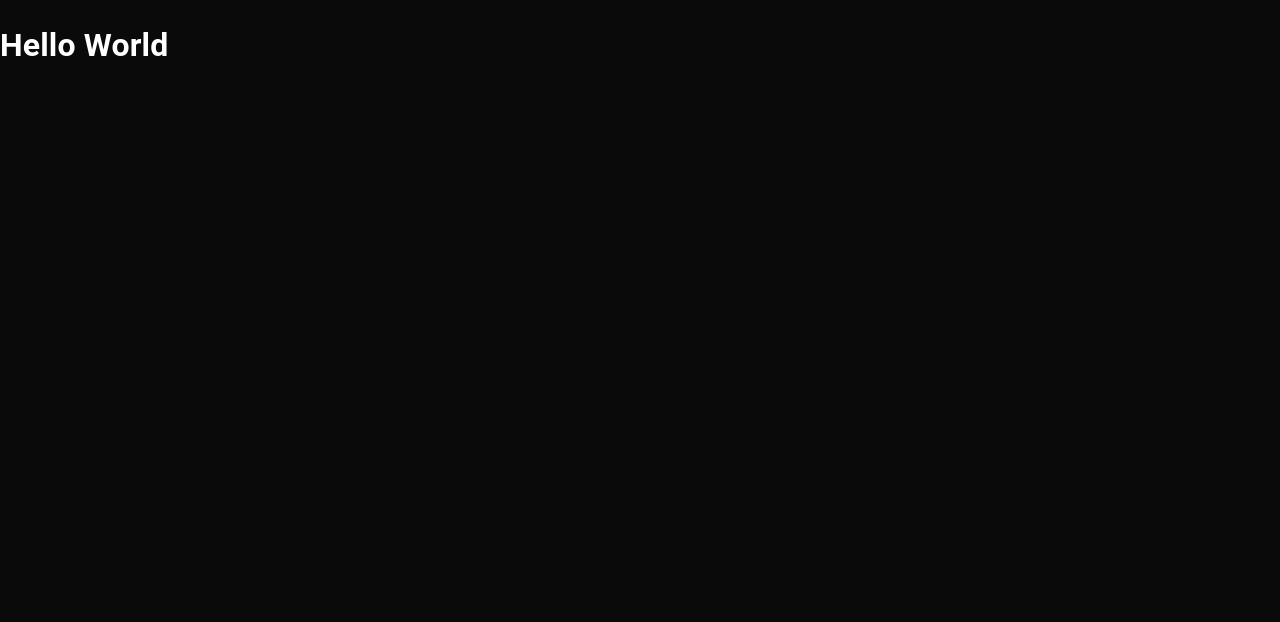
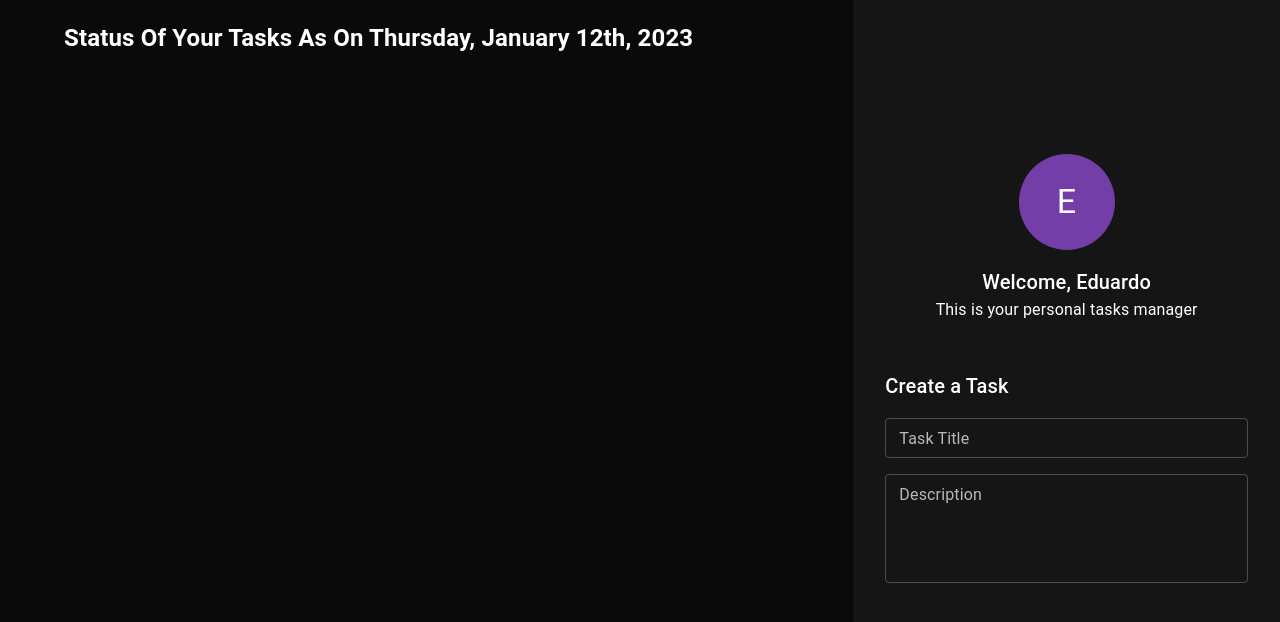
Before and after one commit to ebdonato/ts-course-frontend, a React (Vite) app: page / in a window 1280 px wide. Shown: the top 622 px of the page. Built offline with nearby package versions, Linux system fonts and the light colour scheme.

Commit message:
add several components

```diff
--- a/package.json
+++ b/package.json
@@ -14,6 +14,8 @@
         "@emotion/react": "^11.10.5",
         "@emotion/styled": "^11.10.5",
         "@mui/material": "^5.11.4",
+        "date-fns": "^2.29.3",
+        "prop-types": "^15.8.1",
         "react": "^18.2.0",
         "react-dom": "^18.2.0"
     },
--- a/src/App.tsx
+++ b/src/App.tsx
@@ -1,7 +1,8 @@
 import { FC, ReactElement } from "react"
+import { Dashboard } from "./pages/dashboard/Dashboard"
 
 const App: FC = (): ReactElement => {
-    return <h1>Hello World</h1>
+    return <Dashboard />
 }
 
 export default App
--- /dev/null
+++ b/src/components/createTaskForm/CreateTaskForm.tsx
@@ -0,0 +1,59 @@
+import { FC, ReactElement } from "react"
+import { Box, Stack, Typography } from "@mui/material"
+
+import { TaskTitleField } from "./TaskTitleField"
+import { TaskDescriptionField } from "./TaskDescriptionField"
+
+export const CreateTaskForm: FC = (): ReactElement => {
+    return (
+        <Box display="flex" flexDirection="column" alignItems="flex-start" width="100%" px={4} my={6}>
+            <Typography mb={2} component="h2" variant="h6">
+                Create a Task
+            </Typography>
+
+            <Stack sx={{ width: "100%" }} spacing={2}>
+                <TaskTitleField />
+                <TaskDescriptionField />
+                {/* <TaskDateField /> */}
+
+                <Stack sx={{ width: "100%" }} direction="row" spacing={2}>
+                    {/* <TaskSelectField
+                        label="Status"
+                        name="status"
+                        items={[
+                            {
+                                value: Status.todo,
+                                label: Status.todo.toUpperCase(),
+                            },
+                            {
+                                value: Status.inProgress,
+                                label: Status.inProgress.toUpperCase(),
+                            },
+                        ]}
+                    />
+                    <TaskSelectField
+                        label="Priority"
+                        name="priority"
+                        items={[
+                            {
+                                value: Priority.low,
+                                label: Priority.low,
+                            },
+                            {
+                                value: Priority.normal,
+                                label: Priority.normal,
+                            },
+                            {
+                                value: Priority.high,
+                                label: Priority.high,
+                            },
+                        ]}
+                    /> */}
+                </Stack>
+            </Stack>
+
+            {/*Task Status*/}
+            {/*Task Priority*/}
+        </Box>
+    )
+}
--- /dev/null
+++ b/src/components/createTaskForm/TaskDescriptionField.tsx
@@ -0,0 +1,32 @@
+import { FC, ReactElement } from "react"
+
+import PropTypes from "prop-types"
+import { TextField } from "@mui/material"
+
+import { ITextField } from "./interfaces/ITextField"
+
+export const TaskDescriptionField: FC<ITextField> = (props): ReactElement => {
+    //  Destructure props
+    const { onChange = (e) => console.log(e), disabled = false } = props
+
+    return (
+        <TextField
+            id="description"
+            name="description"
+            label="Description"
+            placeholder="Description"
+            variant="outlined"
+            size="small"
+            multiline
+            rows={4}
+            fullWidth
+            onChange={onChange}
+            disabled={disabled}
+        />
+    )
+}
+
+TaskDescriptionField.propTypes = {
+    onChange: PropTypes.func,
+    disabled: PropTypes.bool,
+}
--- /dev/null
+++ b/src/components/createTaskForm/TaskTitleField.tsx
@@ -0,0 +1,29 @@
+import { FC, ReactElement } from "react"
+
+import PropTypes from "prop-types"
+import { TextField } from "@mui/material"
+
+import { ITextField } from "./interfaces/ITextField"
+
+export const TaskTitleField: FC<ITextField> = (props): ReactElement => {
+    const { onChange = (e) => console.log(e), disabled = false } = props
+
+    return (
+        <TextField
+            id="title"
+            label="Task Title"
+            placeholder="Task Title"
+            variant="outlined"
+            size="small"
+            name="title"
+            fullWidth
+            disabled={disabled}
+            onChange={onChange}
+        />
+    )
+}
+
+TaskTitleField.propTypes = {
+    onChange: PropTypes.func,
+    disabled: PropTypes.bool,
+}
--- /dev/null
+++ b/src/components/createTaskForm/interfaces/IDisabled.ts
@@ -0,0 +1,3 @@
+export interface IDisabled {
+    disabled?: boolean
+}
--- /dev/null
+++ b/src/components/createTaskForm/interfaces/ITextField.ts
@@ -0,0 +1,7 @@
+import React from "react"
+
+import { IDisabled } from "./IDisabled"
+
+export interface ITextField extends IDisabled {
+    onChange?: (e: React.ChangeEvent<HTMLInputElement | HTMLTextAreaElement>) => void
+}
--- /dev/null
+++ b/src/components/profile/Profile.tsx
@@ -0,0 +1,39 @@
+import { FC, ReactElement } from "react"
+import { Avatar, Box, Typography } from "@mui/material"
+
+import PropTypes from "prop-types"
+
+interface IProfile {
+    name: string
+}
+
+export const Profile: FC<IProfile> = (props): ReactElement => {
+    //  Destructure props
+    const { name = "Fulano" } = props
+    return (
+        <Box display="flex" flexDirection="column" justifyContent="center" alignItems="center">
+            <Avatar
+                sx={{
+                    width: "96px",
+                    height: "96px",
+                    backgroundColor: "primary.main",
+                    marginBottom: "16px",
+                }}
+            >
+                <Typography variant="h4" color="text.primary">
+                    {`${name.substring(0, 1)}`}
+                </Typography>
+            </Avatar>
+            <Typography variant="h6" color="text.primary">
+                {`Welcome, ${name}`}
+            </Typography>
+            <Typography variant="body1" color="text.primary">
+                This is your personal tasks manager
+            </Typography>
+        </Box>
+    )
+}
+
+Profile.propTypes = {
+    name: PropTypes.string.isRequired,
+}
--- /dev/null
+++ b/src/components/sidebar/Sidebar.tsx
@@ -0,0 +1,29 @@
+import { FC, ReactElement } from "react"
+import { Grid } from "@mui/material"
+
+import { Profile } from "../profile/Profile"
+import { CreateTaskForm } from "../createTaskForm/CreateTaskForm"
+
+export const Sidebar: FC = (): ReactElement => {
+    return (
+        <Grid
+            item
+            md={4}
+            sx={{
+                height: "100vh",
+                position: "fixed",
+                right: 0,
+                top: 0,
+                width: "100%",
+                backgroundColor: "background.paper",
+                display: "flex",
+                justifyContent: "center",
+                flexDirection: "column",
+                alignItems: "center",
+            }}
+        >
+            <Profile name="Eduardo" />
+            <CreateTaskForm />
+        </Grid>
+    )
+}
--- /dev/null
+++ b/src/components/taskArea/TaskArea.tsx
@@ -0,0 +1,37 @@
+import { Box, Grid } from "@mui/material"
+import React, { FC, ReactElement } from "react"
+
+// import { Task } from "../task/task"
+// import { TaskCounter } from "../taskCounter/taskCounter"
+import { format } from "date-fns"
+
+export const TaskArea: FC = (): ReactElement => {
+    return (
+        <Grid item md={8} px={4}>
+            <Box mb={8} px={4}>
+                <h2>Status Of Your Tasks As On {format(new Date(), "PPPP")}</h2>
+            </Box>
+            <Grid container display="flex" justifyContent="center">
+                <Grid
+                    item
+                    display="flex"
+                    flexDirection="row"
+                    justifyContent="space-around"
+                    alignItems="center"
+                    md={10}
+                    xs={12}
+                    mb={8}
+                >
+                    {/* <TaskCounter />
+                    <TaskCounter />
+                    <TaskCounter /> */}
+                </Grid>
+                <Grid item display="flex" flexDirection="column" xs={10} md={8}>
+                    {/* <Task />
+                    <Task />
+                    <Task /> */}
+                </Grid>
+            </Grid>
+        </Grid>
+    )
+}
--- /dev/null
+++ b/src/pages/dashboard/Dashboard.tsx
@@ -0,0 +1,14 @@
+import { FC, ReactElement } from "react"
+import { Grid } from "@mui/material"
+
+import { Sidebar } from "../../components/sidebar/Sidebar"
+import { TaskArea } from "../../components/taskArea/TaskArea"
+
+export const Dashboard: FC = (): ReactElement => {
+    return (
+        <Grid container minHeight="100vh" p={0} m={0}>
+            <TaskArea />
+            <Sidebar />
+        </Grid>
+    )
+}
```
Also changed, not shown: src/components/createTaskForm/interfaces/ISelectField.ts (added, +15 -0 lines), 1 other file (tests, documents, lock files or other folders).
